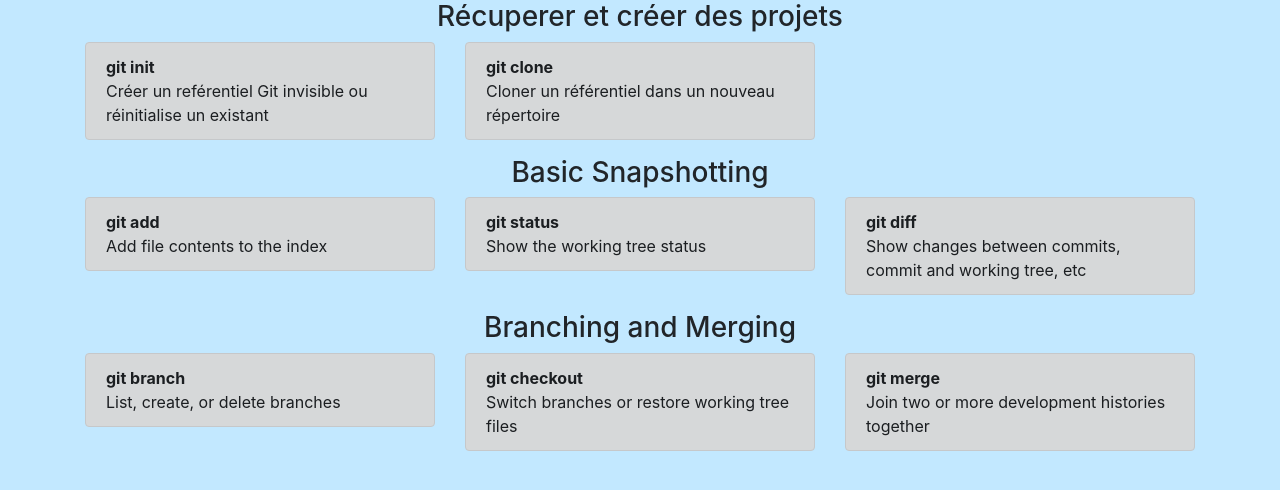
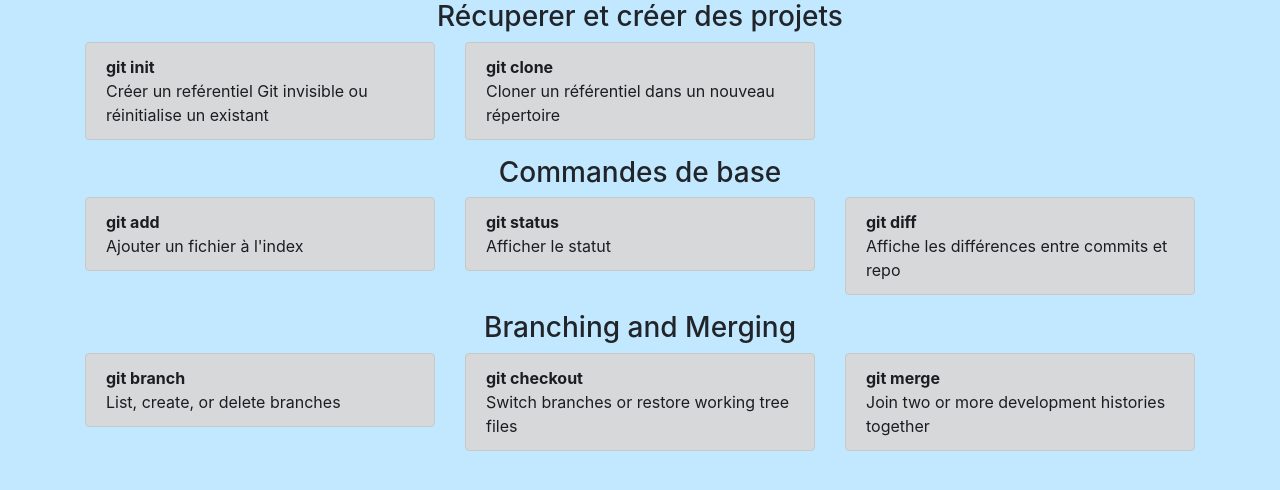
Before and after one commit to Straange/evaluation-local1, a plain HTML site: page index.html in a window 1280 px wide. Drawn offline with nearby package versions, Linux system fonts and the light colour scheme.

Commit message:
traduction part2 bases

```diff
--- a/index.html
+++ b/index.html
@@ -44,7 +44,7 @@
           <div class="col-sm-4">
           </div>
           <div class="col-sm-4" style="text-align:center;">
-            <h3>Basic Snapshotting	</h3>
+            <h3>Commandes de base</h3>
           </div>
           <div class="col-sm-4">
           </div>
@@ -53,19 +53,19 @@
       <div class="col-sm-4">
         <div class="alert alert-dark" role="alert">
           <b>git add</b><br>
-          Add file contents to the index
+          Ajouter un fichier à l'index
         </div>
       </div>
       <div class="col-sm-4">
         <div class="alert alert-dark" role="alert">
         <b>git status</b><br>
-        Show the working tree status
+        Afficher le statut
         </div>
       </div>
       <div class="col-sm-4">
         <div class="alert alert-dark" role="alert">
         <b>git diff</b><br>
-        Show changes between commits, commit and working tree, etc
+        Affiche les différences entre commits et repo
         </div>
       </div>
       </div>
```
